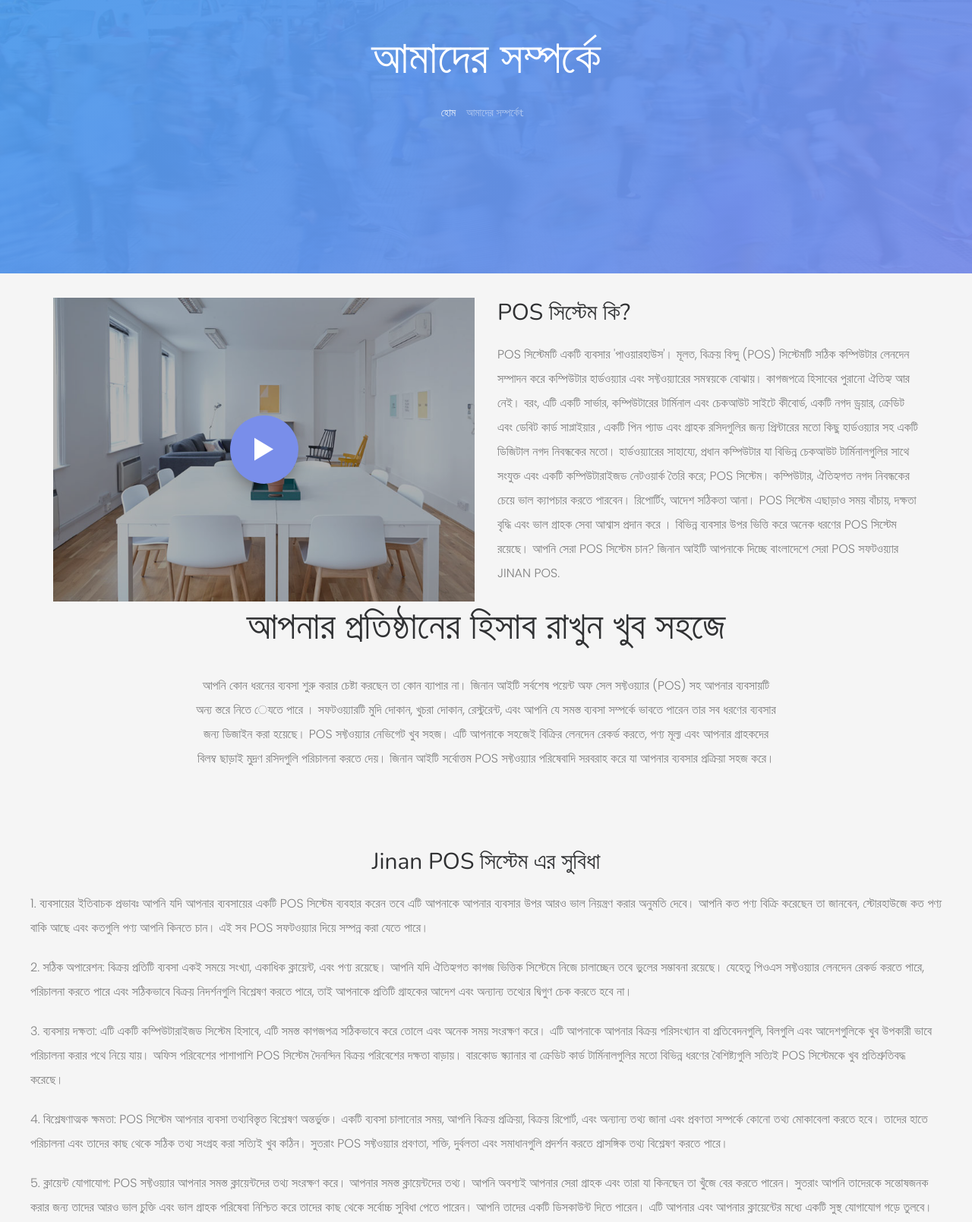
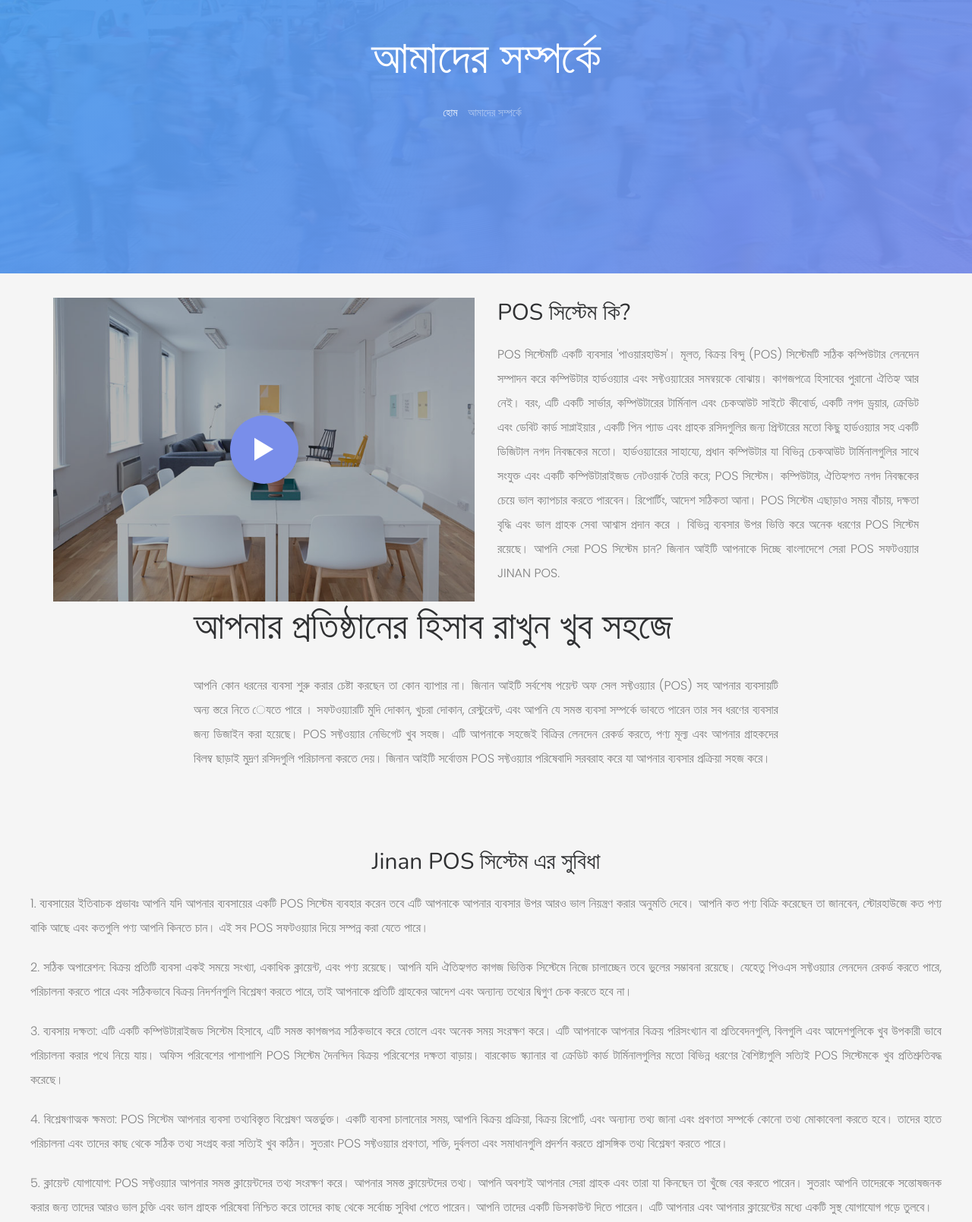
Before and after one commit to larajahan/Bootstrap-POS-Website, a plain HTML site: page about.html in a window 1280 px wide. Shown: the part 140-1749 px from the top of the page at 76% size. Drawn offline with nearby package versions, Linux system fonts and the light colour scheme; files whose address does not match are found by name.

Commit message:
justify link delete

```diff
--- a/about.html
+++ b/about.html
@@ -72,7 +72,7 @@
 							<div class="col-md-12 col-md-offset-0">
 								<div class="animate-box">
 									<h2>আমাদের সম্পর্কে</h2>
-									<p class="breadcrumbs"><span><a href="index.html">হোম</a></span> <span>আমাদের সম্পর্কেt</span></p>
+									<p class="breadcrumbs"><span><a href="index.html">হোম</a></span> <span>আমাদের সম্পর্কে</span></p>
 								</div>
 							</div>
 						</div>
@@ -88,18 +88,18 @@
 								<div class="overlay"></div>
 							</div>
 						</div>
-						<div class="col-md-6 animate-box">
+						<div class="col-md-6 animate-box text-justify">
 							<h2>POS সিস্টেম কি?</h2>
 							<p>POS সিস্টেমটি একটি ব্যবসার 'পাওয়ারহাউস'। মূলত, বিক্রয় বিন্দু (POS) সিস্টেমটি সঠিক কম্পিউটার লেনদেন সম্পাদন করে কম্পিউটার হার্ডওয়্যার এবং সফ্টওয়্যারের সমন্বয়কে বোঝায়।  কাগজপত্রে হিসাবের পুরানো ঐতিহ্য আর নেই। বরং, এটি একটি সার্ভার, কম্পিউটারের টার্মিনাল এবং চেকআউট সাইটে কীবোর্ড, একটি নগদ ড্রয়ার, ক্রেডিট এবং ডেবিট কার্ড সাপ্লাইয়ার , একটি পিন প্যাড এবং গ্রাহক রসিদগুলির জন্য প্রিন্টারের মতো কিছু হার্ডওয়্যার সহ একটি ডিজিটাল নগদ নিবন্ধকের মতো। হার্ডওয়্যারের সাহায্যে, প্রধান কম্পিউটার যা বিভিন্ন চেকআউট টার্মিনালগুলির সাথে সংযুক্ত এবং একটি কম্পিউটারাইজড নেটওয়ার্ক তৈরি করে; POS সিস্টেম। কম্পিউটার, ঐতিহ্যগত নগদ নিবন্ধকের চেয়ে ভাল ক্যাপচার করতে পারবেন।  রিপোর্টিং, আদেশ সঠিকতা আনা। POS সিস্টেম এছাড়াও সময় বাঁচায়, দক্ষতা বৃদ্ধি এবং ভাল গ্রাহক সেবা আশ্বাস প্রদান করে । বিভিন্ন ব্যবসার উপর ভিত্তি করে অনেক ধরণের POS সিস্টেম রয়েছে। আপনি সেরা POS সিস্টেম চান? জিনান আইটি আপনাকে দিচ্ছে বাংলাদেশে সেরা POS  সফটওয়্যার JINAN POS. </p>
 						</div>
 						<div class="row">
-							<div class="col-md-8 col-md-offset-2 text-center colorlib-heading animate-box">
+							<div class="col-md-8 col-md-offset-2 text-center colorlib-heading animate-box text-justify">
 								<h2>আপনার প্রতিষ্ঠানের হিসাব রাখুন খুব সহজে</h2>
 								<p class="justify-content-around">আপনি কোন ধরনের ব্যবসা শুরু করার চেষ্টা করছেন তা কোন ব্যাপার না। জিনান আইটি  সর্বশেষ পয়েন্ট অফ সেল সফ্টওয়্যার (POS) সহ আপনার ব্যবসায়টি অন্য স্তরে নিতে েযতে পারে । সফটওয়্যারটি মুদি দোকান, খুচরা দোকান, রেস্টুরেন্ট, এবং আপনি যে সমস্ত ব্যবসা সম্পর্কে ভাবতে পারেন তার সব ধরণের ব্যবসার জন্য ডিজাইন করা হয়েছে। POS সফ্টওয়্যার নেভিগেট খুব সহজ। এটি আপনাকে সহজেই বিক্রির লেনদেন রেকর্ড করতে, পণ্য মূল্য এবং আপনার গ্রাহকদের বিলম্ব ছাড়াই মুদ্রণ রসিদগুলি পরিচালনা করতে দেয়। জিনান  আইটি  সর্বোত্তম POS   সফ্টওয়্যার পরিষেবাদি সরবরাহ করে যা আপনার ব্যবসার প্রক্রিয়া সহজ করে।</p>
 							</div>
 						</div>
 						<div class="row">
-							<div class="col-12">
+							<div class="col-12 text-justify">
 								<h2 class="display-4 text-center border-bottom-2 "> Jinan POS  সিস্টেম এর সুবিধা </h2>
 								<p class="text-justify">1. ব্যবসায়ের ইতিবাচক প্রভাবঃ আপনি যদি আপনার ব্যবসায়ের একটি POS  সিস্টেম ব্যবহার করেন তবে এটি আপনাকে আপনার ব্যবসার উপর আরও ভাল নিয়ন্ত্রণ করার অনুমতি দেবে। আপনি কত পণ্য বিক্রি করেছেন তা জানবেন, স্টোরহাউজে কত পণ্য বাকি আছে এবং কতগুলি পণ্য আপনি কিনতে চান। এই সব POS সফটওয়্যার দিয়ে সম্পন্ন করা যেতে পারে।</p>
 								<p>2. সঠিক অপারেশন: বিক্রয় প্রতিটি ব্যবসা একই সময়ে সংখ্যা, একাধিক ক্লায়েন্ট, এবং পণ্য রয়েছে। আপনি যদি ঐতিহ্যগত কাগজ ভিত্তিক সিস্টেমে নিজে চালাচ্ছেন তবে ভুলের সম্ভাবনা রয়েছে। যেহেতু পিওএস সফ্টওয়্যার লেনদেন রেকর্ড করতে পারে,  পরিচালনা করতে পারে এবং সঠিকভাবে বিক্রয় নিদর্শনগুলি বিশ্লেষণ করতে পারে, তাই আপনাকে প্রতিটি গ্রাহকের আদেশ এবং অন্যান্য তথ্যের দ্বিগুণ চেক করতে হবে না।</p>
@@ -170,7 +170,7 @@
 							<h4>Our Services</h4>
 							<li><a href="#"></i> Jinan POS</a></li>
 							<li><a href="#"></i>Jinan It</a></li>
-							<li><a href="#"></i> Jinan Market</a></li>
+
 						</div>
 						<div class="col-md-3 colorlib-widget">
 							<h4>Contact Info</h4>
```
Also changed, not shown: contact.html (+1 -1 lines), index.html (+3 -3 lines), services.html (+1 -1 lines).
